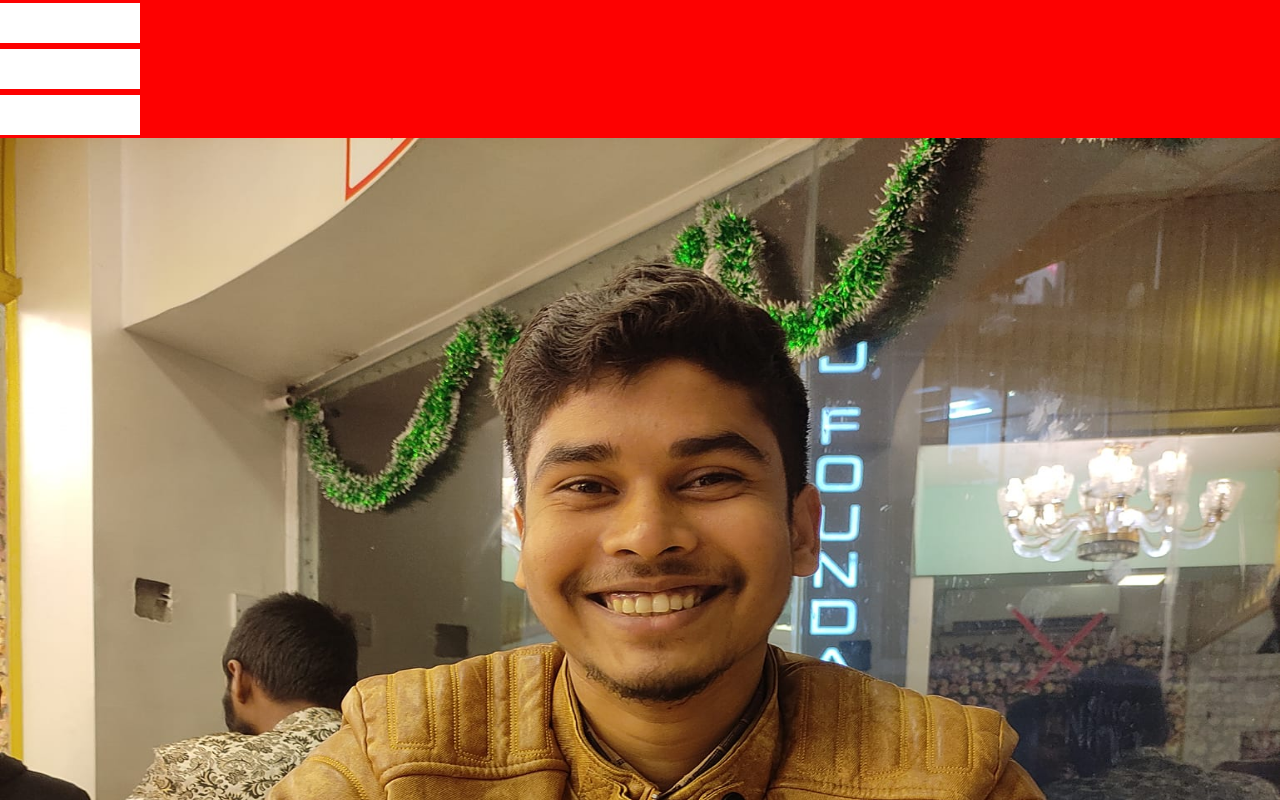
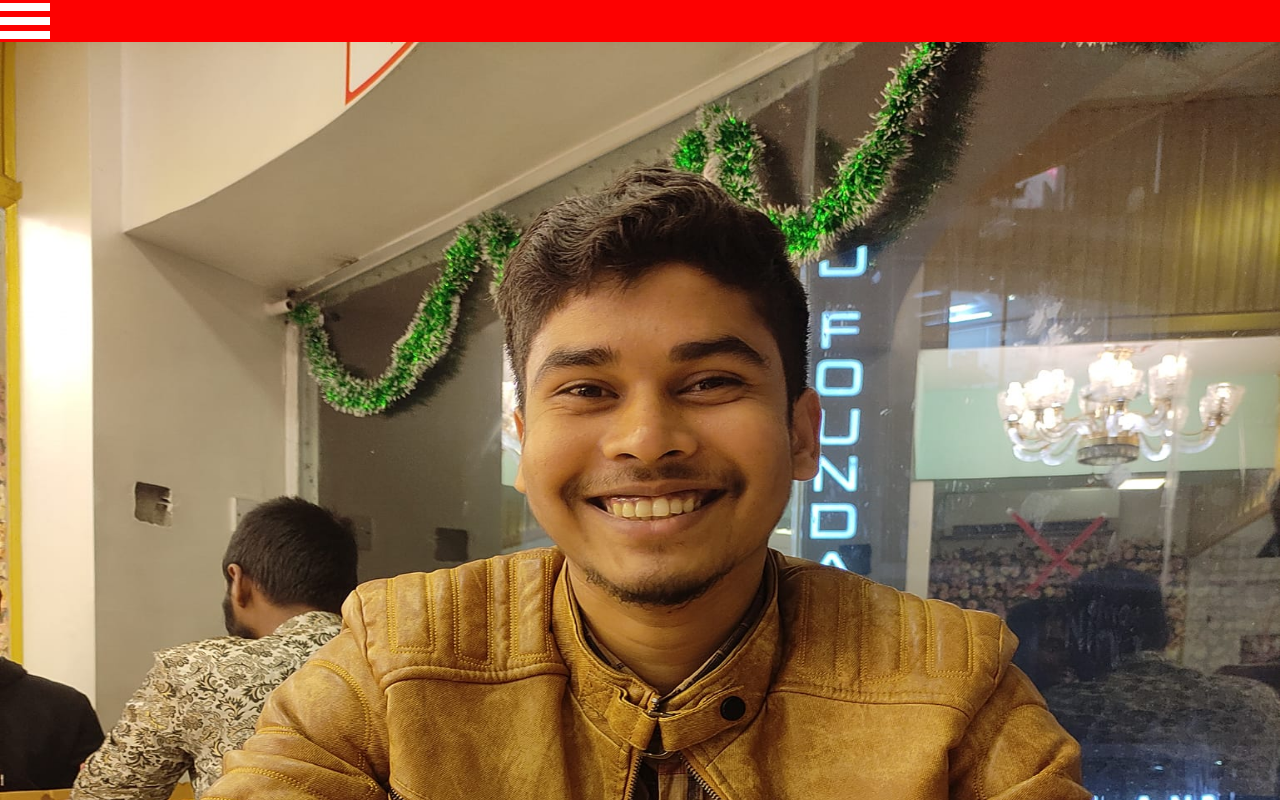
Before and after one commit to Saimoon-Samy/Kawser-Ahmed-Joy, a plain HTML site: page index.html in a window 1280 px wide. Shown: the top 800 px of the page. Drawn offline with Linux system fonts and the light colour scheme.

Commit message:
style.css

```diff
--- a/style.css
+++ b/style.css
@@ -27,8 +27,8 @@ body {
 }
 
 .dot {
-    width: 140px;
-    height: 40px;
+    width: 50px;
+    height: 8px;
     background-color: #fff;
     margin: 3px 0;
 }
```
